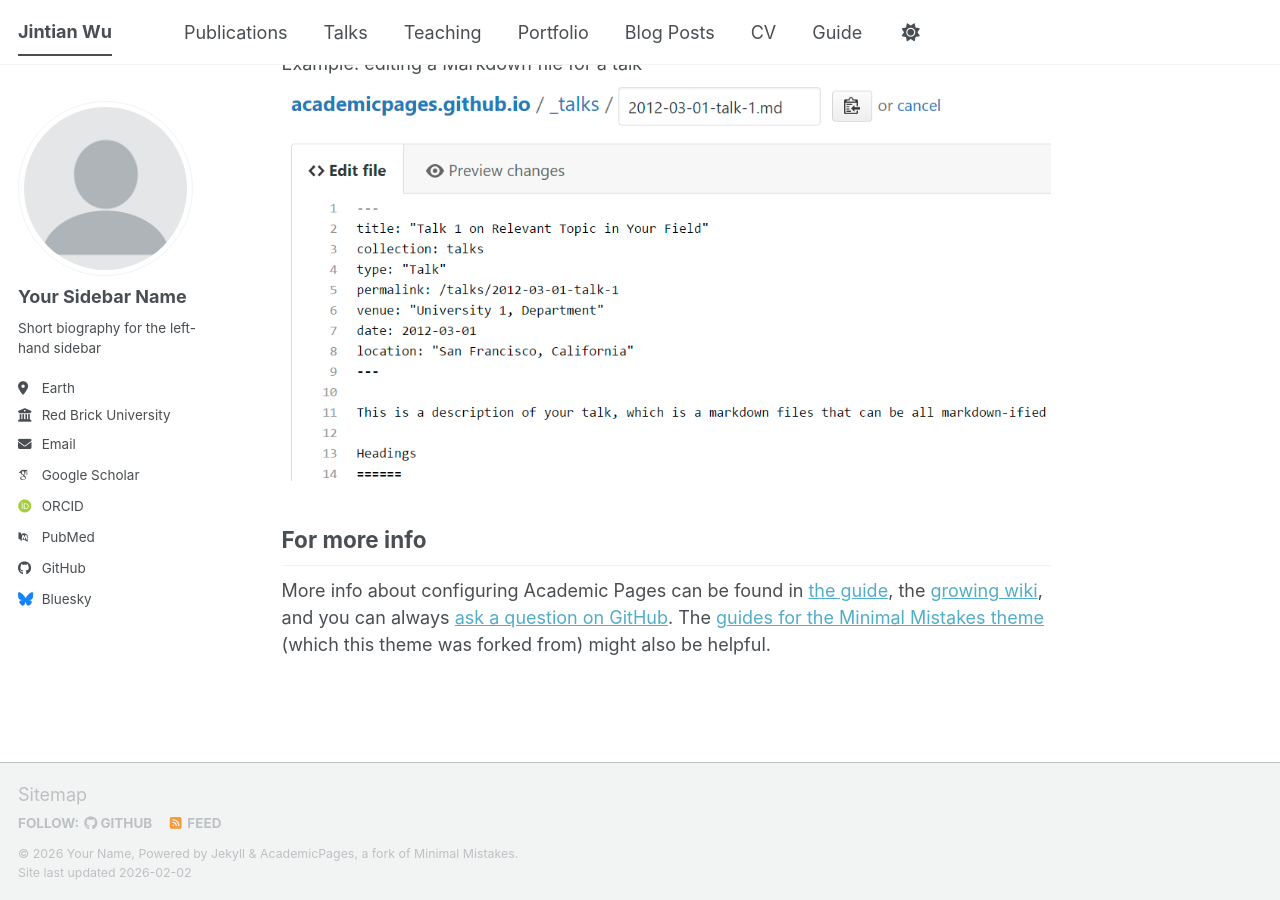
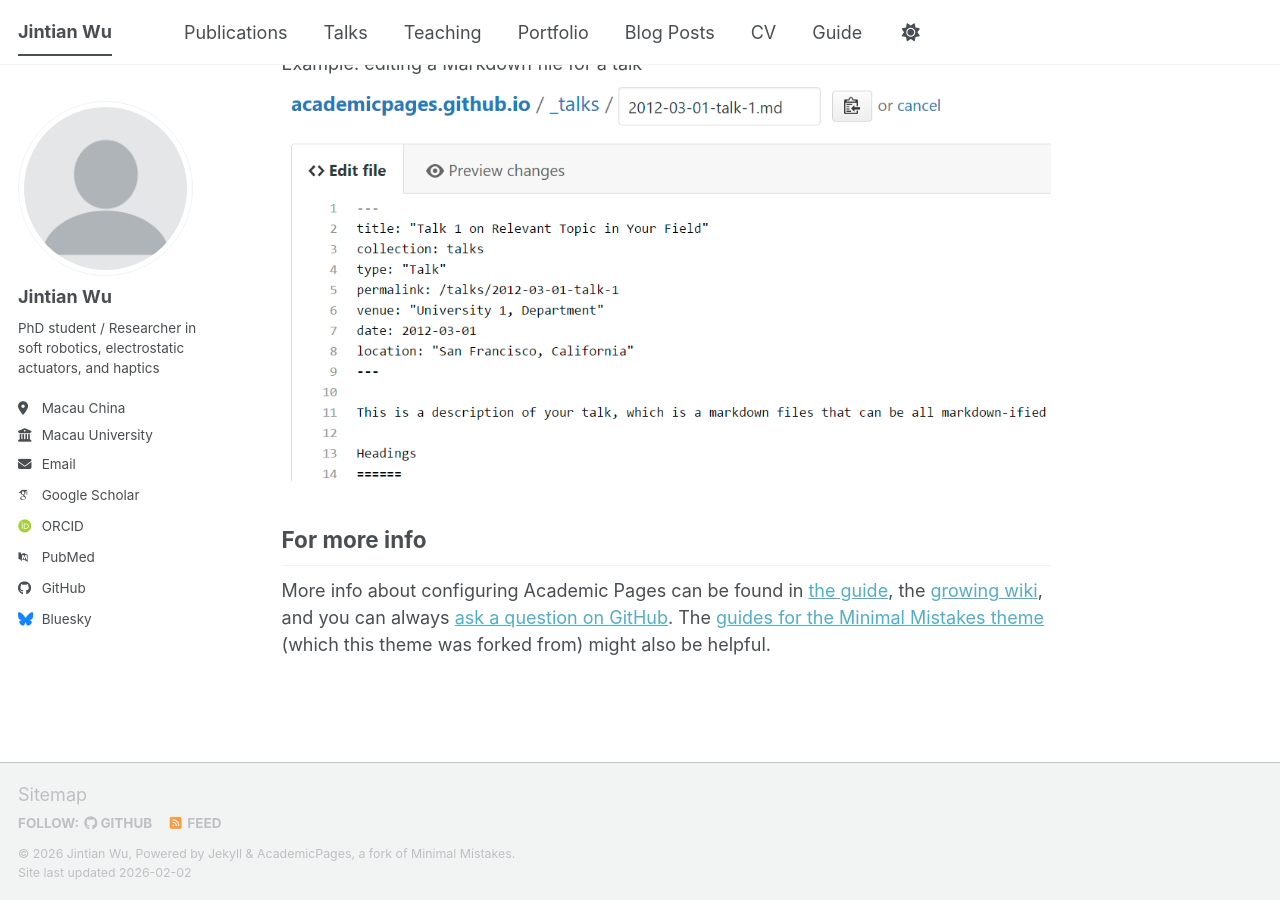
Before and after one commit to jintianwu1999-cell/jintianwu1999-cell.github.io, a Jekyll site: the page built from _pages/about.md, in a window 1280 px wide and 900 px high, scrolled down 2720 px. Built offline with Jekyll 4.4.1, drawn with Linux system fonts in a browser that asks for light colours; some web fonts are replaced; a script bundle is joined from its source files by our own code; library files that are not in the unit come from our copies.

Commit message:
Update personal information in _config.yml

```diff
--- a/_config.yml
+++ b/_config.yml
@@ -11,12 +11,12 @@ locale                   : "en-US"
 site_theme               : "default" # The available themes options are "default", "air", "sunrise", "mint", "dirt" and "contrast"
 title                    : "Jintian Wu"
 title_separator          : "-"
-name                     : &name "Your Name"
-description              : &description "Your Name's academic portfolio"   # Update this with a general description of your site, this is the default if not overridden by a page
-url                      : https://academicpages.github.io # The base hostname & protocol for your site e.g. "https://[your GitHub username].github.io",
+name                     : &name "Jintian Wu"
+description              : &description "Jintian Wu's academic portfolio"   # Update this with a general description of your site, this is the default if not overridden by a page
+url                      : "https://jintianwu1999-cell.github.io"
                                                            # or if you already have some other page hosted on Github then use "https://[your GitHub username].github.io/[Your Repo Name]"
-baseurl                  : "" # the subpath of your site, e.g. "/blog"
-repository               : "academicpages/academicpages.github.io"
+baseurl                  : "/jintianwu.github.io "
+repository               : "jintianwu1999-cell/jintianwu.github.io"
 
 # Site Author - The following control what appear as part of the author content on the side bar.
 #               If a field is blank the icon and link will not appear, otherwise it will be shown.
@@ -24,13 +24,13 @@ repository               : "academicpages/academicpages.github.io"
 author:
   # Biographic information
   avatar           : "profile.png"
-  name             : "Your Sidebar Name"
+  name             : "Jintian Wu"
   pronouns         : # example: "she/her"
-  bio              : "Short biography for the left-hand sidebar"
-  location         : "Earth"
-  employer         : "Red Brick University"
+  bio              : "PhD student / Researcher in soft robotics, electrostatic actuators, and haptics"
+  location         : "Macau China"
+  employer         : "Macau University"
   uri              : # URL
-  email            : "none@example.org"
+  email            : "jintianwu1999@gmail.com"
 
   # Academic websites
   academia         : # URL
@@ -51,7 +51,7 @@ author:
   bitbucket        : # Username - Update with your username on the site
   codepen          : # Username
   dribbble         : # Username
-  github           : "academicpages"
+  github           : "jintianwu1999-cell"
   kaggle           : # Username
   stackoverflow    : # User number or user number and name (i.e., use "1" or "1/jeff-atwood")
 
```
